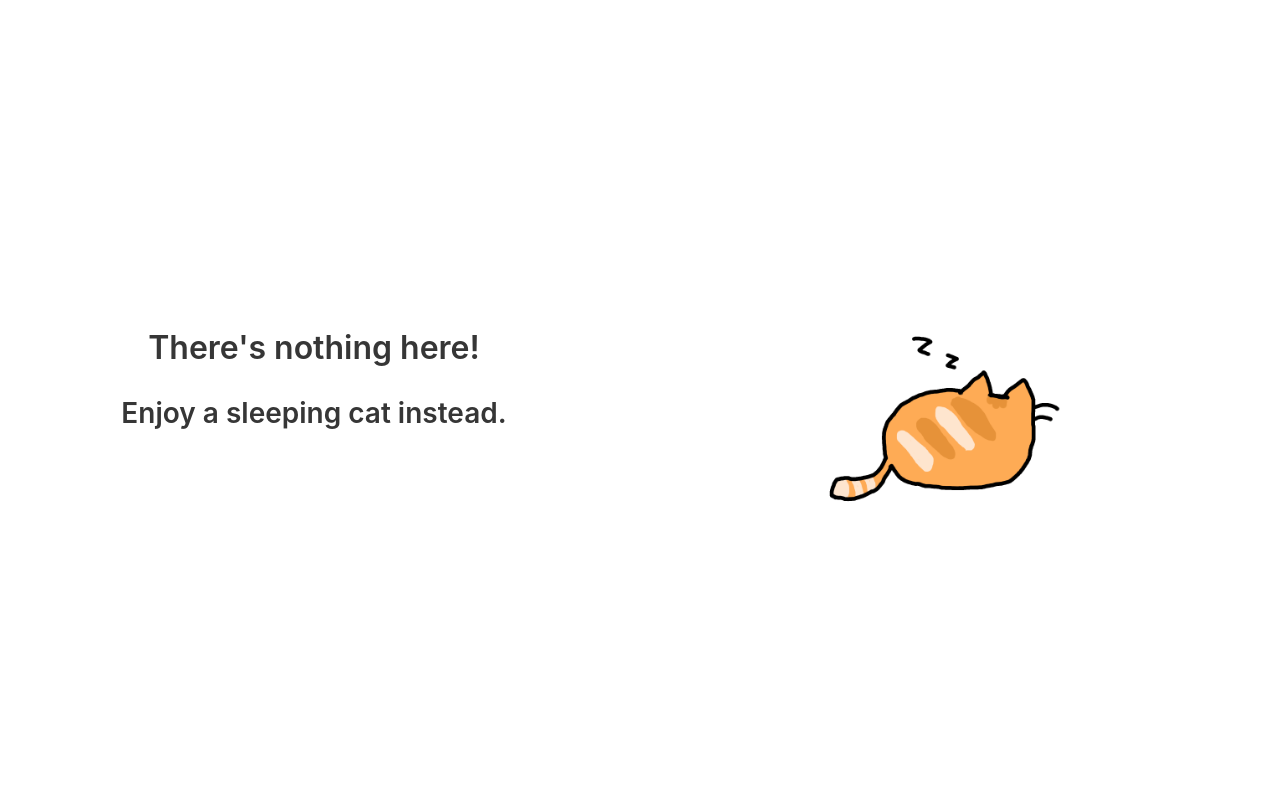
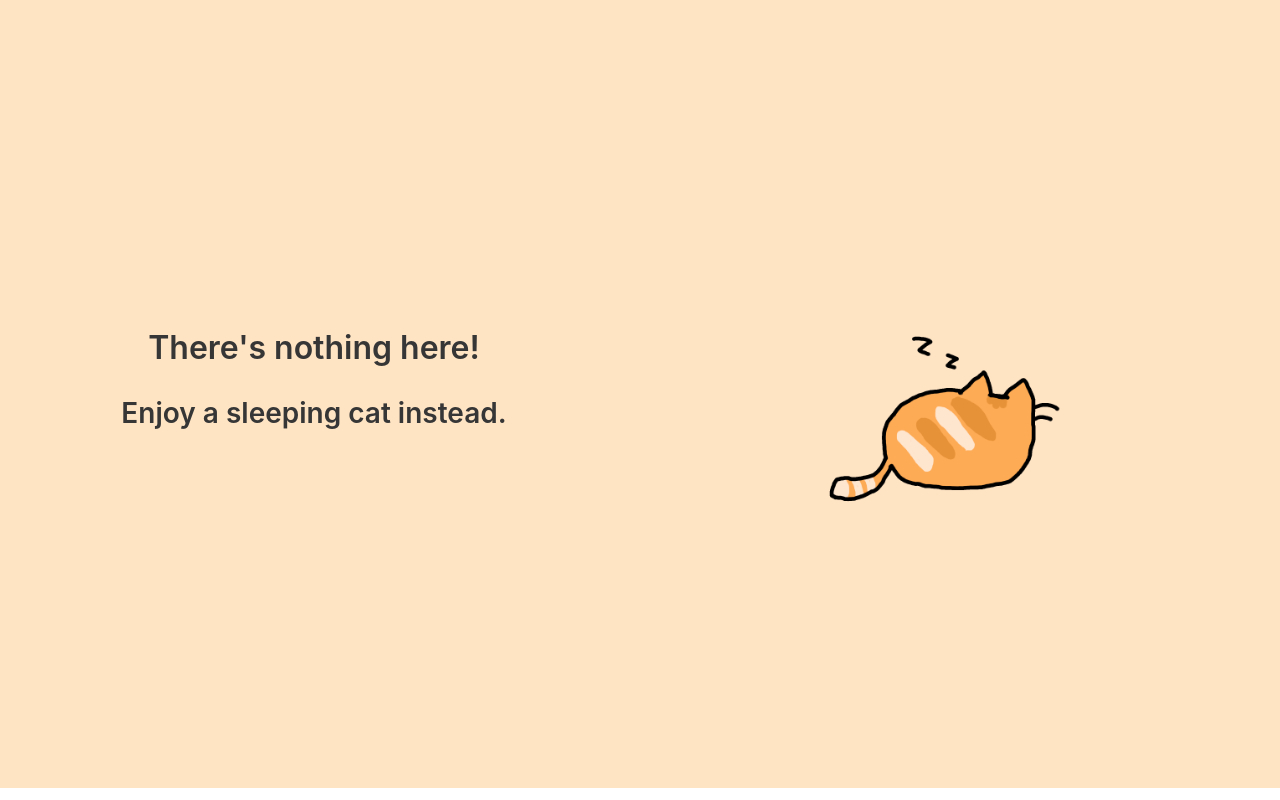
Before and after one commit to Rookie001MC/cs50_project, a Flask app: page / in a window 1280 px wide. Run offline with Flask 2, Linux system fonts and the light colour scheme.

Commit message:
Change the color of the page.

```diff
--- a/web/static/css/style.css
+++ b/web/static/css/style.css
@@ -3,4 +3,5 @@
     align-items: center;
     justify-content: center;
     height: 100vh;
+    background-color: bisque;
 }
```
